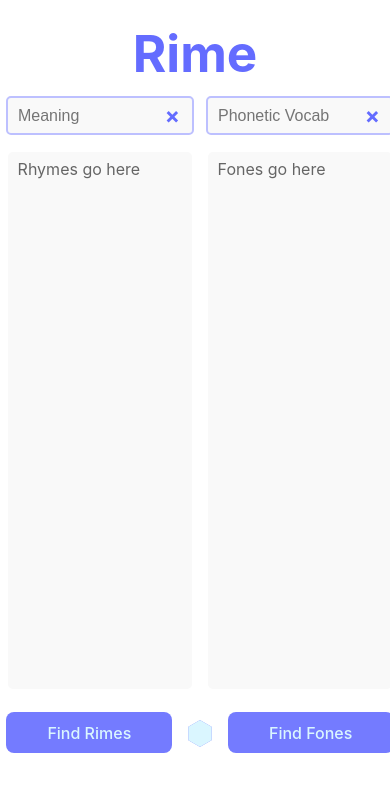
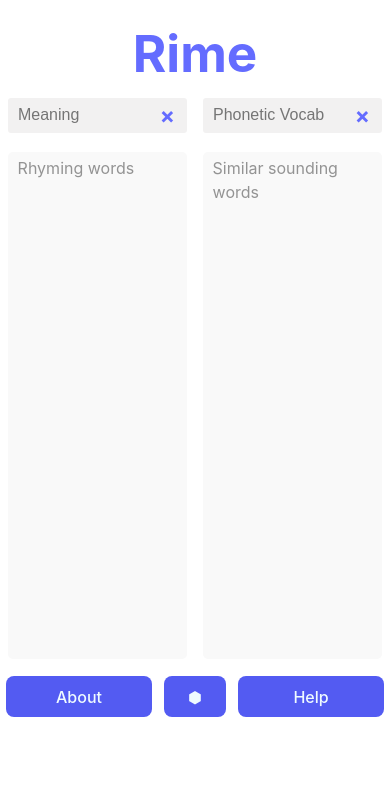
Before and after one commit to tbjp/rime-mnemonics, a Svelte app: page / in a window 390 px wide. Shown: the top 792 px of the page. Built offline with nearby package versions, Linux system fonts and the light colour scheme.

Commit message:
Accessible labels for options. Auto-submit & button options functional. Added about and help sections with responsive layout. Fixed enter to submit and added clear shortcut.

```diff
--- a/src/app.css
+++ b/src/app.css
@@ -9,8 +9,9 @@
   --mc2: #646cff;
   /* Button Hover */
   --mc3: #747bff;
-  --white-text: #daf6ff;
+  --white-text: #effbff;
   --grey-text:#656565;
+  --light-grey-text: #939393;
 
   font-family: Inter, Avenir, Helvetica, Arial, sans-serif;
   font-size: 16px;
@@ -74,7 +75,7 @@ button {
   cursor: pointer;
   transition: border-color 0.25s;
   flex: 1;
-  margin: 0.4em;
+  margin: 0 0.4em;
   min-height: 1em;
   max-width: 15em;
 }
@@ -88,12 +89,7 @@ button:focus-visible {
 
 .cog {
   flex-grow: 0.2;
-  font-size: xx-large;
-  padding: 0;
-  margin: 0 0.2em;
-  color: transparent;
-  background-clip: text;
-  -webkit-background-clip: text;
+  text-decoration: none;
 }
 
 select {
@@ -179,7 +175,7 @@ li {
   min-width: 50vw;
   width:100%;
   /* padding: 0 5vw 0 5vw; */
-  height: 90vh;
+  height: 85vh;
   flex-direction: column;
   align-items: center;
 }
@@ -190,10 +186,9 @@ li {
   justify-content: space-evenly;
 }
 
-.button-bar {
-  height: 2em;
-  min-height: 0;
-  flex: 1 1 1px;
+.button-wrapper-wrap {
+  flex-wrap:wrap;
+  row-gap: 2vh;
 }
 
 .clearable-input {
@@ -231,9 +226,9 @@ li {
 }
 
 .lists {
-  flex: 1 1 1px;
+  flex: 1 1 100px;
   min-height: 0;
-  min-width: 25em;
+  min-width: 2em;
 }
 
 .lists * {
@@ -256,9 +251,11 @@ li {
   padding: 0;
   margin: 0;
   margin-bottom: 0.5em;
+  color:var(--light-grey-text);
 }
 
 .options-flexbox {
+  /* need to change name to grid */
   display: grid;
   grid-template-columns: 2fr 1fr;
   margin: 0;
@@ -277,6 +274,10 @@ li {
   grid-column-start: 1;
   grid-column-end: 4;
   grid-row-start: 1;
+}
+
+.options-flexbox > .options-labels > li > label {
+  float:left;
 }
 
 .options-options {
@@ -322,7 +323,32 @@ li {
   align-items: center;
   gap:2vh;
   height: 100%;
+  min-height: 0;
 }
+
+.text-wrapper {
+  flex: 1 2 1em;
+  height:100%;
+  min-height: 0;
+  min-width: 50%;
+  width: auto;
+  max-width: 40em;
+  background-color: var(--bg3);
+  border-radius: 5px;
+  padding: 1em;
+  margin: 0 5%;
+  text-align: left;
+  overflow-y: scroll;
+}
+
+.text-wrapper > h2 {
+  padding: 0;
+  margin: 0;
+  margin-bottom: 0.5em;
+  text-align: center;
+  color:var(--light-grey-text);
+}
+
 
 .column-stretch {
   display:flex;
@@ -332,12 +358,56 @@ li {
   gap:2vh;
 }
 
+.hidden {
+  display: none !important;
+}
+
+.explain-flexbox {
+  display: flex;
+  flex-direction: row;
+  flex-wrap:wrap;
+}
+
+.explain-flexbox > .explain-box {
+  flex: 1 1 1em;
+  width: 5em;
+  min-height: 4em;
+  height: min-content;
+  background-color: var(--bg1);
+  margin: 0.5em;
+  padding: 0.5em;
+  border-radius: 5px;
+  text-align: center;
+}
+
+.explain-flexbox > .arrow {
+  flex: 0 1 1px;
+  height: 5em;
+  margin: 0;
+  height: 0.5em;
+  padding: 2.5em 0;
+}
+
 @media (prefers-color-scheme: light) {
   :root {
-    color: #213547;
+    --glowStart: #242424;
+    --glowPeak: #535bf2;
+    --glowEnd: #53d5f2;
+    --bg1: #ffffff;
+    --bg2: #f9f9f9;
+    --bg3: #f2f1f1;
+    --mc1: #535bf2;
+    --mc2: #646cff;
+    /* Button Hover */
+    --mc3: #747bff;
+    --white-text: #effbff;
+    --grey-text:#939393;
+    --light-grey-text: #656565;
+
+    color: hsl(237, 86%, 5%);
     background-color: #ffffff;
   }
-  a:hover {
+  /* a:hover {
     color: var(--mc3);
   }
   button {
@@ -369,5 +439,5 @@ li {
 
   h2 {
     color: var(--mc3);
-  }
+  } */
 }
--- /dev/null
+++ b/src/components/About.svelte
@@ -0,0 +1,22 @@
+<script lang="ts">
+    import { fly } from "svelte/transition";
+    import { openView } from "../store/stores";
+</script>
+
+<div class="overlap-cell2" transition:fly={{ x: -800, opacity: 0 }}>
+    <div class="text-wrapper">
+        <h2>About</h2>
+        <div>
+            <p>API provided by <a href='https://www.datamuse.com/api/'>Datamuse</a></p>
+            <p>Website built using <a href='https://svelte.dev'>Svelte</a> by Toby</p>
+            <p><a href='https://github.com/tbjp'>GitHub</a></p>
+        </div>
+    </div>
+    <div class="button-wrapper">
+        <button
+            on:click={() => {
+                $openView = null;
+            }}>Close</button
+        >
+    </div>
+</div>
--- a/src/components/Content.svelte
+++ b/src/components/Content.svelte
@@ -2,8 +2,10 @@
     import { onMount } from 'svelte';
     import type { loop_guard } from 'svelte/internal';
     import { fly } from 'svelte/transition';
-    import { openView } from '../store/stores';
+    import { openView, optionDarkMode, optionAutoSubmit, optionButtons, optionNearRhymes, optionTopicMode } from '../store/stores';
     import Options from './Options.svelte';
+    import About from './About.svelte';
+    import Help from './Help.svelte';
 
     let meaning = null;
     let prevMeaning = null;
@@ -125,6 +127,7 @@
   let vocabTimer;
 
   function submitTimerM() {
+    if ($optionAutoSubmit) {
       resetList1Timer();
       console.log("Rime Input Event Called");
       console.log(meaning)
@@ -140,6 +143,9 @@
           glowUp1 = false;
           console.log("Called API for meaning.")
       }, 2000)};
+    } else {
+      return
+    }
   };
 
   function submitTimerV() {
@@ -158,6 +164,8 @@
         console.log("Called API for vocab.")
       }, 2000)};
   };
+
+  // Functions for the little X buttons
 
   function clearA() {
     meaning = "";
@@ -199,30 +207,31 @@
     }
   };
 
-  onMount( function() {
-    const rimeInputId = document.getElementById("rimeInput");
-    const foneInputId = document.getElementById("foneInput");
+// Handle enter key on input fields
 
-    rimeInputId.addEventListener("keypress", function(event) {
-      if (event.key === "Enter") {
-        if (document.getElementById('rimeInput') === document.activeElement) {
+  function handleKeydown(event) {
+    if (event.key !== 'Enter') return;
+    console.log(`Enter press on ${event.target.id}.`);
+    if (event.target.id == 'rimeInput') {
       event.preventDefault();
       document.getElementById("rimesButton").click();
-          }
-        };
-      });
-
-    foneInputId.addEventListener("keypress", function(event) {
-      if (event.key === "Enter") {
-        if (document.getElementById('foneInput') === document.activeElement) {
+    } else if (event.target.id = 'foneInput') {
       event.preventDefault();
       document.getElementById("fonesButton").click();
+    } else { return }
   }
+
+// Handle shortcuts on window
+  function handleWindowKeydown(event) {
+    if ($openView !== null) return;
+    if (event.altKey == true && event.key == 'c') {
+      clearA();
+      clearB();
     };
-      });
-  });
+  };
 </script>
 
+<svelte:window on:keydown={handleWindowKeydown}/>
 
 <div id="page-container">
   <div class="header"><h1>Rime</h1></div>
@@ -235,6 +244,7 @@
           <input type="text" placeholder="Meaning" id="rimeInput"
           bind:value={meaning}
           on:input={submitTimerM}
+          on:keydown={handleKeydown}
           class:glowUp="{glowUp1 === true}">
           <span class="x-button" on:click={clearA}>&times;</span>
         </div>
@@ -242,6 +252,7 @@
           <input type="text" placeholder="Phonetic Vocab" id="foneInput"
           bind:value={vocab}
           on:input={submitTimerV}
+          on:keydown={handleKeydown}
           class:glowUp="{glowUp2 === true}">
           <span class="x-button" on:click={clearB}>&times;</span>
         </div>
@@ -253,7 +264,7 @@
           {:else if rhymesError == true}
             <li in:fly="{{ y:-200}}" class="placeholder">{fetchErrorMsg}</li>
           {:else if rhymesList == null}
-            <li in:fly="{{ y:-200}}" class="placeholder">Rhymes go here</li>
+            <li in:fly="{{ y:-200}}" class="placeholder">Rhyming words</li>
           {:else}
             {#each rhymesList as rhyme}
               <li in:fly="{{ y:-200}}" out:fly="{{ y:200}}">
@@ -267,7 +278,7 @@
           {:else if fonesError == true}
             <li in:fly="{{ y:-200}}" class="placeholder">{fetchErrorMsg}</li>
           {:else if fonesList == null}
-            <li in:fly="{{ y:-200}}" class="placeholder">Fones go here</li>
+            <li in:fly="{{ y:-200}}" class="placeholder">Similar sounding words</li>
           {:else}
             {#each fonesList as fone}
               <li in:fly="{{ y:-200}}" out:fly="{{ y:200}}">
@@ -276,12 +287,20 @@
           {/if}
         </ul>
       </div>
+      <div class="button-wrapper" class:hidden="{!$optionButtons}">
+        <button id="rimesButton"
+          on:click={ () => {rhymesPromise = getNewList(meaning, "A", "&md=f&max=80", "r", prevMeaning);}}>
+          Find Rimes
+        </button>
+           <button id="fonesButton"
+           on:click={ () => {fonesPromise = getNewList(vocab, "B", "&md=f&max=80", "f", prevVocab);}}>
+          Find Fones
+        </button>
+      </div>
       <div class="button-wrapper">
-        <button id="rimesButton" on:click={ () => {rhymesPromise = getNewList(meaning, "A", "&md=f&max=80", "r", prevMeaning);}}>
-          Find Rimes</button>
+        <button on:click={() => {$openView = 'about'}}>About</button>
         <button on:click={() => {$openView = 'options'}} class="cog">&#11042;</button>
-        <button id="fonesButton" on:click={ () => {fonesPromise = getNewList(vocab, "B", "&md=f&max=80", "f", prevVocab);}}>
-          Find Fones</button>
+        <button on:click={() => {$openView = 'help'}}>Help</button>
       </div>
       </div>
     </div>
@@ -289,47 +308,12 @@
     {#if $openView == 'options'}
     <Options/>
     {/if}
+    {#if $openView == 'about'}
+    <About/>
+    {/if}
+    {#if $openView == 'help'}
+    <Help/>
+    {/if}
+
   </div>
 </div>
-
-<style>
-  @media (prefers-color-scheme: light) {
-  :root {
-    color: #213547;
-    background-color: #ffffff;
-  }
-  a:hover {
-    color: var(--mc3);
-  }
-  button {
-    color:var(--white-text);
-    background-color: var(--mc3);
-  }
-  .lists * {
-    background-color: #f9f9f9;
-  }
-  button:hover {
-    background-color: var(--mc2)
-  }
-
-  .placeholder {
-    color: var(--grey-text);
-  }
-
-  .clearable-input > input {
-    border-color: #bdc0ff;
-    background-color: #f9f9f9;
-  }
-  .clearable-input > input:focus {
-    outline-color: #060714;
-  }
-
-  .options-wrapper {
-    background-color: #f9f9f9;
-  }
-
-  h2 {
-    color: var(--mc3);
-  }
-}
-</style>
--- /dev/null
+++ b/src/components/Help.svelte
@@ -0,0 +1,64 @@
+<script lang="ts">
+    import { fly } from 'svelte/transition';
+    import { openView } from '../store/stores';
+
+    let helpView = 'intro';
+
+</script>
+
+<div class="overlap-cell2"  transition:fly="{{ x:-800, opacity:0}}">
+    <div class="text-wrapper">
+        {#if helpView == 'intro'}
+        <h2>Introduction</h2>
+        <p>
+            You can use Rime to help you create mnemonics for
+            language learning or studying.
+        </p>
+        <p>
+            The general idea is to find words that link like this:
+        </p>
+        <div class="explain-flexbox">
+            <div class="explain-box"><b>share</b> <br>(meaning in English)</div>
+            <div class ="arrow">></div>
+            <div class="explain-box"><b>pair</b><br>(rhyme)</div>
+            <div class ="arrow">></div>
+            <div class="explain-box"><b>walker</b><br>(sounds like)</div>
+            <div class ="arrow">></div>
+            <div class="explain-box"><b>わける wakeru</b><br>(target word)</div>
+        </div>
+        <p>
+            Then, I can create a story in my mind about sharing a pair of socks with a walker. Walker loosely sounds like 'wakeru' in Japanese, so it's enough to make me remember the word. Wakeru means 'share'.
+        </p>
+        <p>
+            Enter an English word on the left and Rime will find words that rhyme.
+        </p>
+        <p>
+            Enter a word on the right and Rime will try to find similar sounding words.
+        </p>
+        <p>
+            Words entered on the right don't need to be real and may contain spaces. Try to write the word phonetically in vaguely 'standard' English.
+        </p>
+        {:else if helpView == 'adv'}
+        <h2>Advanced</h2>
+        <p>
+            Both input boxes support wildcard searches using the * symbol. This overrides the original functionality of each list.
+        </p>
+        <div class="explain-flexbox">
+            <div class="explain-box"><b>s*p</b><br>↓<br>stop<br>shop<br>step<br>sleep<br>ship</div>
+            <div class="explain-box"><b>*sp</b><br>↓<br>grasp<br>gasp<br>crisp<br>cusp<br>lasp</div>
+            <div class="explain-box"><b>sp*</b><br>↓<br>space<br>spot<br>spirit<br>spirit<br>spring</div>
+        </div>
+        <p>This kind of search is very powerful. It helps where the algorithm can't find rhymes or similar sounding words.</p>
+        {:else}
+        <h2>Shortcuts</h2>
+        <b>Enter</b> - Submit<br>
+        <b>ALT + C</b> - Clear all
+        {/if}
+    </div>
+    <div class="button-wrapper button-wrapper-wrap">
+        <button on:click={() => {helpView = 'intro'}}>Introduction</button>
+        <button on:click={() => {helpView = 'adv'}}>Advanced</button>
+        <button on:click={() => {helpView = 'shortcuts'}}>Shortcuts</button>
+        <button on:click={() => {$openView = null}}>Close</button>
+    </div>
+</div>
--- a/src/store/stores.ts
+++ b/src/store/stores.ts
@@ -1,7 +1,7 @@
 import { writable } from "svelte/store";
 import type { Writable } from "svelte/store";
 
-export const openView: Writable<null | 'options' | 'help' > = writable(null)
+export const openView: Writable<null | 'options' | 'help' | 'about'> = writable(null)
 export const optionDarkMode: Writable<'Dark' | 'Light' | 'System'> = writable('System');
 export const optionAutoSubmit: Writable<true | false> = writable(true);
 export const optionButtons: Writable<true | false> = writable(false);
```
Also changed, not shown: src/components/Options.svelte (+10 -10 lines). Lines whose indentation alone changed are shown as unchanged.
